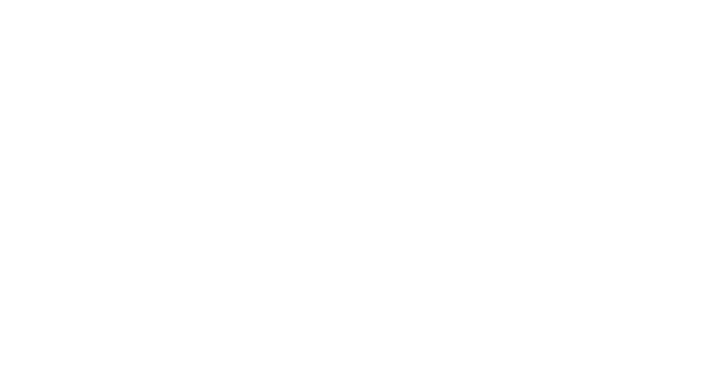
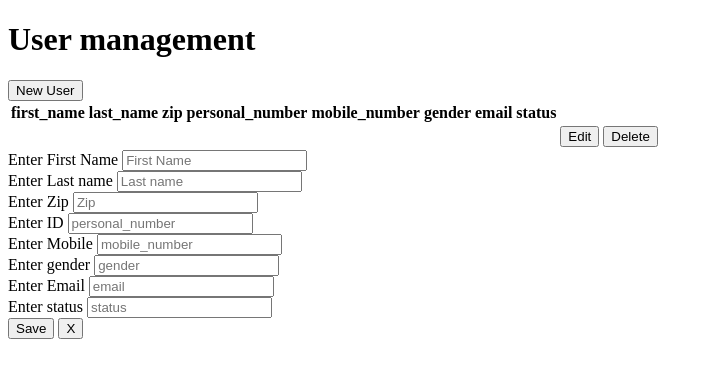
Before and after one commit to Duchoo/Lesson-20, a plain HTML site: page index.html in a window 1280 px wide. Shown: the whole page, without its empty margins (0-713 px from the left). Drawn offline with Linux system fonts and the light colour scheme.

Commit message:
full html final version

```diff
--- a/index.html
+++ b/index.html
@@ -6,5 +6,121 @@
     <meta http-equiv="X-UA-Compatible" content="ie=edge" />
     <title>Lesson-20</title>
   </head>
-  <body></body>
+  <body>
+    <div class="table-content">
+      <div class="table-header">
+        <h1>User management</h1>
+        <button class="newuser-btn">New User</button>
+      </div>
+      <table>
+        <thead>
+          <tr>
+            <th>first_name</th>
+            <th>last_name</th>
+            <th>zip</th>
+            <th>personal_number</th>
+            <th>mobile_number</th>
+            <th>gender</th>
+            <th>email</th>
+            <th>status</th>
+          </tr>
+        </thead>
+        <thead>
+          <tr>
+            <td></td>
+            <td></td>
+            <td></td>
+            <td></td>
+            <td></td>
+            <td></td>
+            <td></td>
+            <td></td>
+            <td>
+              <div class="buttons">
+                <button>Edit</button>
+                <button>Delete</button>
+              </div>
+            </td>
+          </tr>
+        </thead>
+        <tbody id="myTable"></tbody>
+      </table>
+    </div>
+    <div class="modal-form">
+      <div class="modal-1">
+        <form
+          id="user-signup-form"
+          action="/save-user"
+          method="post"
+          novalidate
+        >
+          <input id="user_id" type="hidden" placeholder="" />
+          <div class="form-field">
+            <label for="first_name">Enter First Name</label>
+            <input
+              id="first_name"
+              type="text"
+              placeholder="First Name"
+              required
+              minlength="4"
+            />
+            <span class="field-error" id="first_name-error"></span>
+          </div>
+          <div class="form-field">
+            <label for="last_name">Enter Last name</label>
+            <input
+              id="last_name"
+              type="text"
+              placeholder="Last name"
+              required
+            />
+            <span class="field-error" id="last_name-error"></span>
+          </div>
+          <div class="form-field">
+            <label for="zip">Enter Zip</label>
+            <input id="zip" type="text" placeholder="Zip" required />
+            <span class="field-error" id="zip-error"></span>
+          </div>
+          <div class="form-field">
+            <label for="personal_number">Enter ID</label>
+            <input
+              id="personal_number"
+              type="number"
+              placeholder="personal_number"
+              required
+            />
+            <span class="field-error" id="personal_number-error"></span>
+          </div>
+          <div class="form-field">
+            <label for="mobile_number">Enter Mobile</label>
+            <input
+              id="mobile_number"
+              type="number"
+              placeholder="mobile_number"
+              required
+            />
+            <span class="field-error" id="mobile_number-error"></span>
+          </div>
+          <div class="form-field">
+            <label for="gender">Enter gender</label>
+            <input id="gender" type="text" placeholder="gender" required />
+            <span class="field-error" id="gender-error"></span>
+          </div>
+          <div class="form-field">
+            <label for="email">Enter Email</label>
+            <input id="email" type="email" placeholder="email" required />
+            <span class="field-error" id="email-error"></span>
+          </div>
+          <div class="form-field">
+            <label for="status">Enter status</label>
+            <input id="status" type="text" placeholder="status" required />
+            <span class="field-error" id="status-error"></span>
+          </div>
+          <button type="submit">Save</button>
+          <button class="modal-close">X</button>
+        </form>
+      </div>
+    </div>
+    <script src="app.js"></script>
+  </body>
 </html>
```
